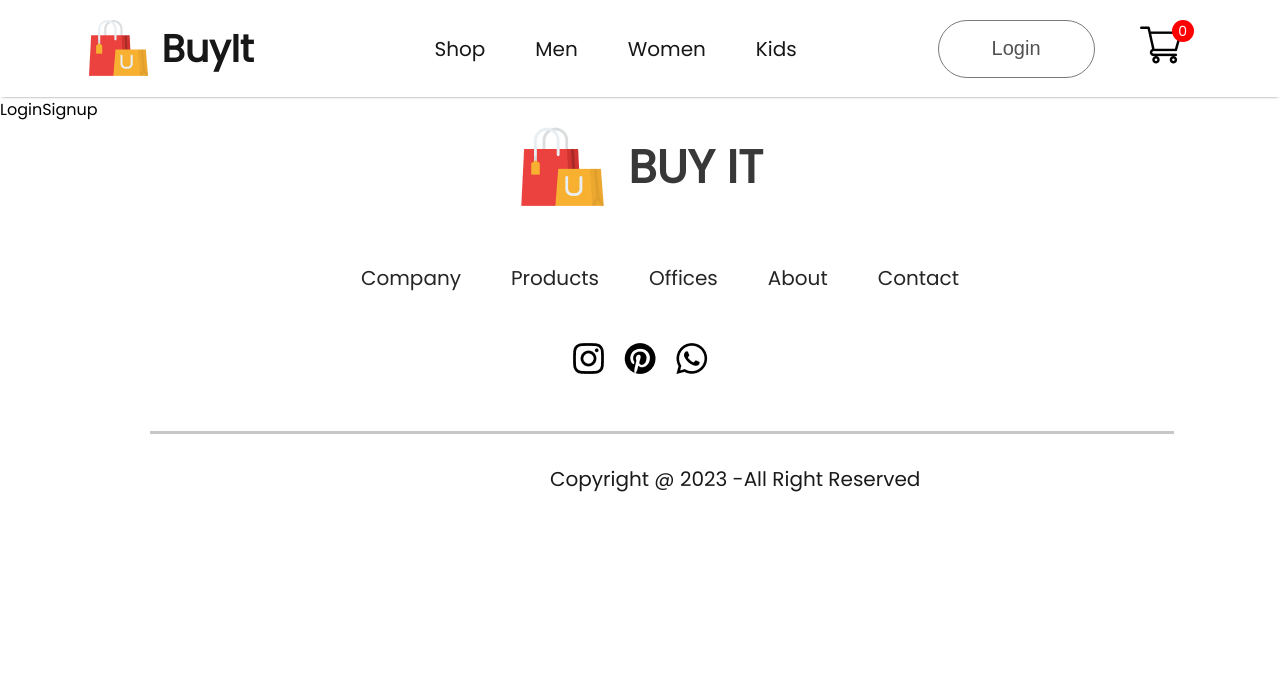
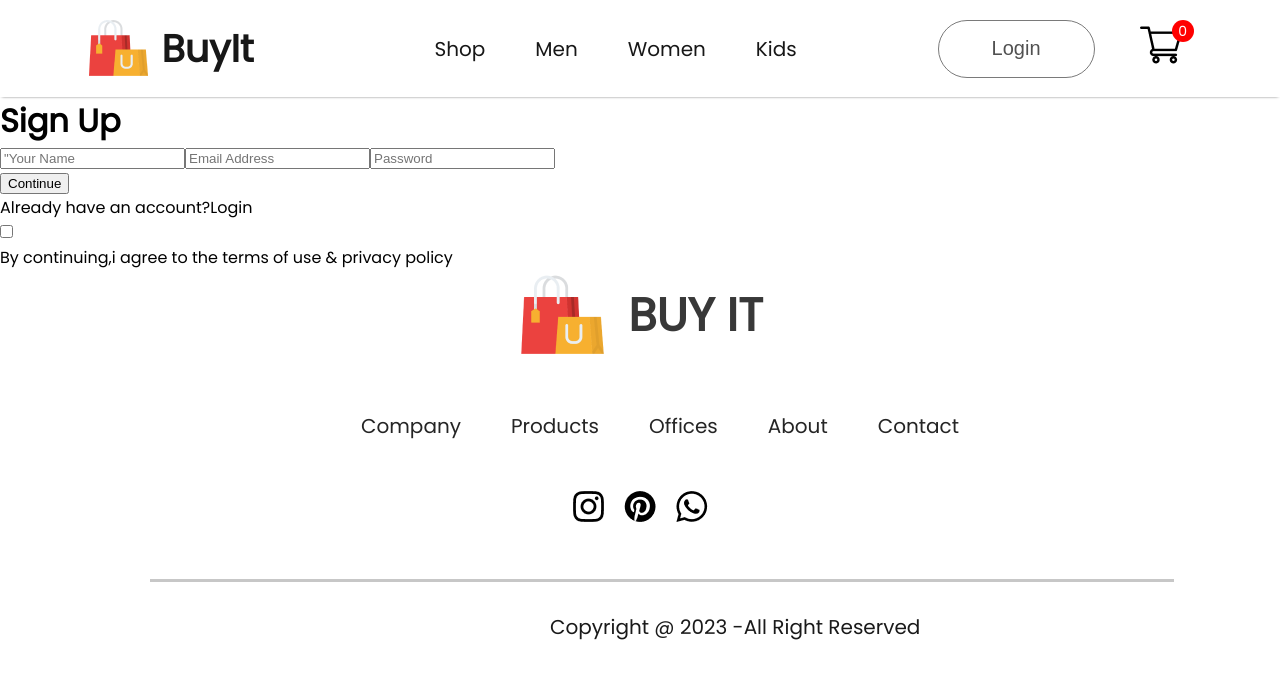
Before and after one commit to Ajay-v44/BuyIt, a React (Create React App) app in the folder frontend/: page /login in a window 1280 px wide. Shown: the top 678 px of the page. Built offline with nearby package versions, Linux system fonts and the light colour scheme.

Commit message:
login page

```diff
--- a/frontend/src/pages/Css/ShopCategory.css
+++ b/frontend/src/pages/Css/ShopCategory.css
@@ -40,3 +40,4 @@
   font-size: 12px;
   font-weight: 500;
 }
+/* 1:39 */
--- a/frontend/src/pages/LoginSignup.jsx
+++ b/frontend/src/pages/LoginSignup.jsx
@@ -2,7 +2,23 @@
 
 const LoginSignup = () => {
   return (
-    <div>LoginSignup</div>
+    <div className='LoginSignup'>
+      <div className="loginsignup-container">
+        <h1>Sign Up</h1>
+        <div className="login-signup-fields">
+          <input type="text" placeholder='"Your Name' />
+          <input type="email" placeholder='Email Address' />
+          <input type="password" placeholder='Password' />
+        </div>
+        <button>Continue</button>
+        <p className='loginsignup-login'>Already have an account?<span>Login</span> </p>
+      <div className="loginsignup-agree">
+        <input type="checkbox" />
+        <p>By continuing,i agree to the terms of use & privacy policy</p>
+
+      </div>
+      </div>
+    </div>
   )
 }
 
```
